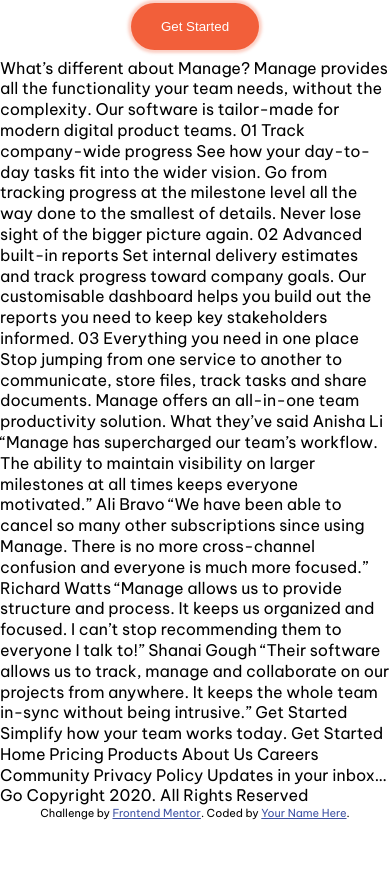
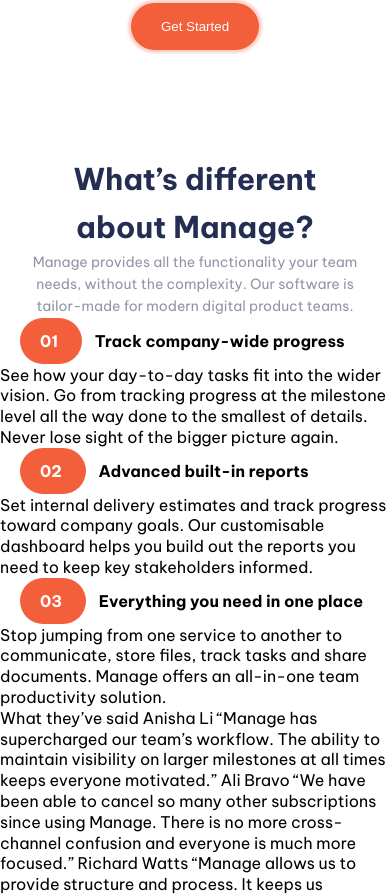
Before and after one commit to Folareen/manage-landing-page, a plain HTML site: page index.html in a window 390 px wide. Shown: the part 683-1579 px from the top of the page. Before the commit the page ends 1504 px from the top, so only its background shows below. Drawn offline with Linux system fonts and the light colour scheme.

Commit message:
added mobile view features section

```diff
--- a/index.html
+++ b/index.html
@@ -18,10 +18,11 @@
 </head>
 <body>
 
+  <!-- BACKGROUND -->
   <img src="/images/bg-tablet-pattern.svg" alt="" class="bg--img">
 
+  <!-- HEADER -->
   <header class="header">
-
 
 
     <img src="images/logo.svg" alt="manage logo" class="header__logo">
@@ -75,6 +76,7 @@
 
   </header>
 
+  <!-- MAIN -->
   <main class="hero">
 
 
@@ -100,6 +102,81 @@
 
   </main>
 
+  <!-- FEATURES -->
+  <section class="features">
+
+
+    <div class="features__header">
+
+      <h3>
+        What’s different about Manage?
+      </h3>
+
+      <p>
+        Manage provides all the functionality your team needs, without
+        the complexity. Our software is tailor-made for modern digital
+        product teams.
+      </p>
+
+    </div>
+
+    <div class="features__contentbox">
+
+      <div class="feature">
+
+        <h4 class="feature__header">
+          <span>
+            01
+          </span>
+          Track company-wide progress
+        </h4>
+
+        <p class="feature__content">
+          See how your day-to-day tasks fit into the wider vision. Go from
+          tracking progress at the milestone level all the way done to the
+          smallest of details. Never lose sight of the bigger picture again.
+        </p>
+
+      </div>
+
+      <div class="feature">
+
+        <h4 class="feature__header">
+          <span>
+            02
+          </span>
+          Advanced built-in reports
+        </h4>
+
+        <p class="feature__content">
+          Set internal delivery estimates and track progress toward company
+          goals. Our customisable dashboard helps you build out the reports
+          you need to keep key stakeholders informed.
+        </p>
+
+      </div>
+
+      <div class="feature">
+
+        <h4 class="feature__header">
+          <span>
+            03
+          </span>
+          Everything you need in one place
+        </h4>
+
+        <p class="feature__content">
+          Stop jumping from one service to another to communicate, store files,
+          track tasks and share documents. Manage offers an all-in-one team
+          productivity solution.
+        </p>
+
+      </div>
+
+    </div>
+
+
+  </section>
 
 
 
@@ -110,29 +187,6 @@
 
 
 
-  What’s different about Manage?
-
-  Manage provides all the functionality your team needs, without
-  the complexity. Our software is tailor-made for modern digital
-  product teams.
-
-  01
-  Track company-wide progress
-  See how your day-to-day tasks fit into the wider vision. Go from
-  tracking progress at the milestone level all the way done to the
-  smallest of details. Never lose sight of the bigger picture again.
-
-  02
-  Advanced built-in reports
-  Set internal delivery estimates and track progress toward company
-  goals. Our customisable dashboard helps you build out the reports
-  you need to keep key stakeholders informed.
-
-  03
-  Everything you need in one place
-  Stop jumping from one service to another to communicate, store files,
-  track tasks and share documents. Manage offers an all-in-one team
-  productivity solution.
 
   What they’ve said
 
--- /dev/null
+++ b/scss/_features.scss
@@ -0,0 +1,40 @@
+.features{
+    margin-top: 97px;
+
+    &__header{
+        text-align: center;
+
+        h3{
+            font-size: 30px;
+            line-height: 1.6;
+            color: $dark-blue;
+            font-weight: weight(bolder);
+            padding: 0 60px;
+        }
+        p{
+            font-size: 14px;
+            line-height: 1.6;
+            color: $dark-grayish-blue;
+            padding: 0 30px;
+        }
+    }
+
+    .feature{
+        display: flex;
+        flex-direction: column;
+
+        &__header{
+            padding: 13px 20px;
+
+            span{
+                padding: 13px 20px;
+                margin-right: 13px;
+                color: $white;
+                background-color: $bright-red;
+                border-radius: 50px;
+
+            }
+        }
+    }
+
+}
--- a/scss/main.scss
+++ b/scss/main.scss
@@ -6,6 +6,7 @@
 
 @import 'header';
 @import 'hero';
+@import 'features';
 
 *{
     padding: 0;
@@ -38,7 +39,7 @@ body{
             height: 680px;
             right: -200px;
             top: -200px;
-            border: 1px solid red;
+            // border: 1px solid red;
         }
     }
 }
```
Also changed, not shown: css/main.css, 1 other file.
